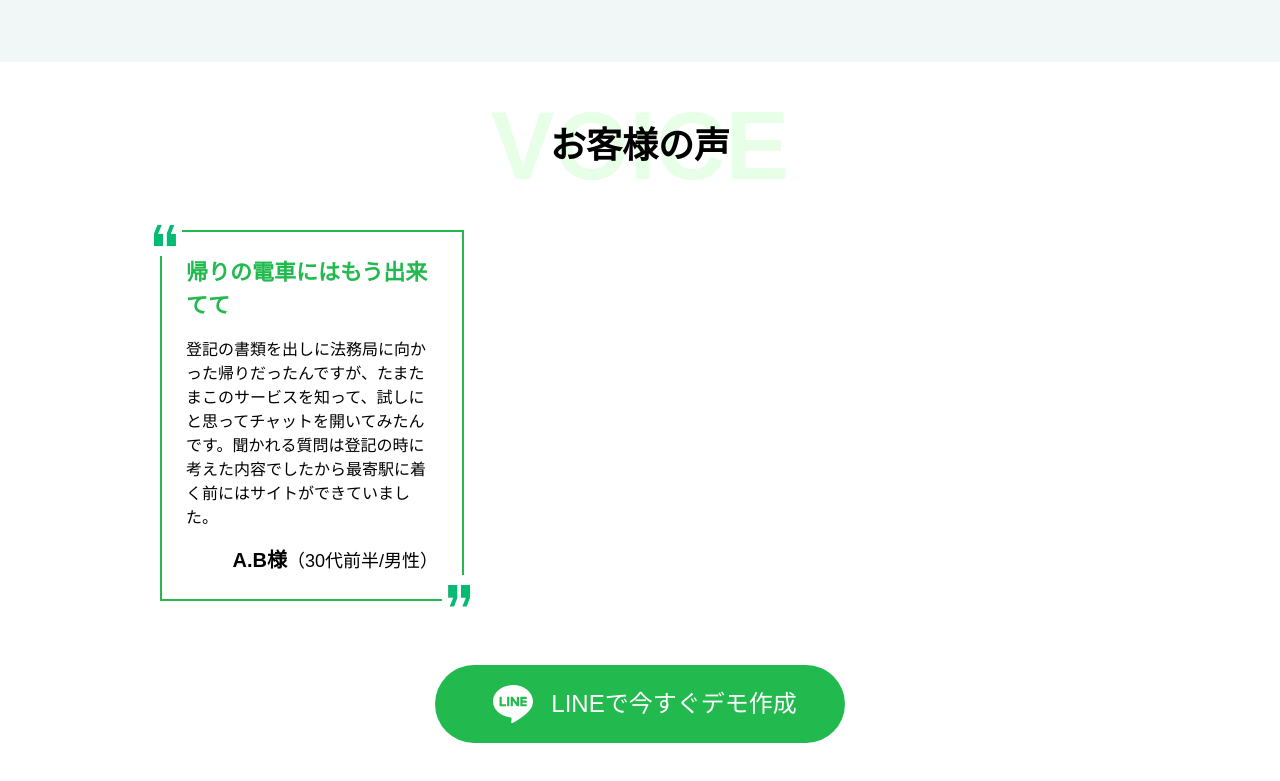
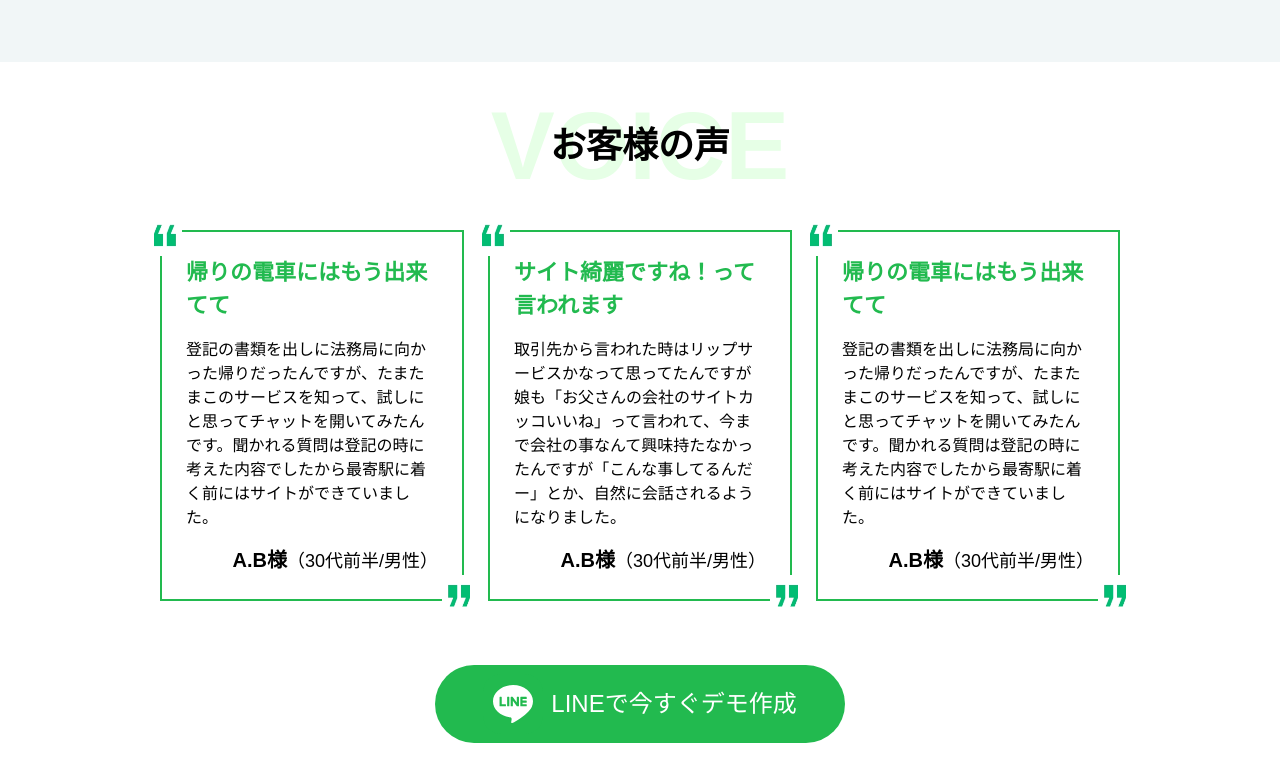
Before and after one commit to zulqarnain1231/min, a Next.js app: page / in a window 1280 px wide. Shown: the part 4156-4937 px from the top of the page. Built offline with nearby package versions, Linux system fonts and the light colour scheme; a web font is replaced by a local one.

Commit message:
finished voice section

```diff
--- a/components/Home/Voice/Voice.tsx
+++ b/components/Home/Voice/Voice.tsx
@@ -3,8 +3,32 @@ import SectionTitle from "@/components/Shared/Typography/SectionTitle";
 import ComponentWrapper from "@/components/Shared/Wrappers/ComponentWrapper";
 import * as Icons from "../../../constants/Svg/Icons";
 import Image from "next/image";
+import VoiceCard from "./VoiceCard";
 
 const Voice = () => {
+  const voices = [
+    {
+      name: "A.B様",
+      age: "（30代前半/男性）",
+      title: "帰りの電車にはもう出来てて",
+      detail:
+        "登記の書類を出しに法務局に向かった帰りだったんですが、たまたまこのサービスを知って、試しにと思ってチャットを開いてみたんです。聞かれる質問は登記の時に考えた内容でしたから最寄駅に着く前にはサイトができていました。",
+    },
+    {
+      name: "A.B様",
+      age: "（30代前半/男性）",
+      title: "サイト綺麗ですね！って言われます",
+      detail:
+        "取引先から言われた時はリップサービスかなって思ってたんですが娘も「お父さんの会社のサイトカッコいいね」って言われて、今まで会社の事なんて興味持たなかったんですが「こんな事してるんだー」とか、自然に会話されるようになりました。",
+    },
+    {
+      name: "A.B様",
+      age: "（30代前半/男性）",
+      title: "帰りの電車にはもう出来てて",
+      detail:
+        "登記の書類を出しに法務局に向かった帰りだったんですが、たまたまこのサービスを知って、試しにと思ってチャットを開いてみたんです。聞かれる質問は登記の時に考えた内容でしたから最寄駅に着く前にはサイトができていました。",
+    },
+  ];
   return (
     <ComponentWrapper id="voice" style="lg:py-16 py-10">
       <div className="w-full flex flex-col items-center justify-start sm:gap-16 gap-10 ">
@@ -14,44 +38,16 @@ const Voice = () => {
           englishStyle="text-[#E6FFE6]"
           japneseStyle="text-black-main"
         />
-        <div className="lg:w-[90%] xl:w-[80%] w-full grid md:grid-cols-3 gap-6">
-          <div className="w-full h-full flex flex-col items-start justify-start gap-4 border-2 border-brand-main bg-white-main relative sm:p-6 p-4">
-            <p className="text-brand-main text-left text-[22px] font-semibold">
-              帰りの電車にはもう出来てて
-            </p>
-            <p className="text-left text-black-main text-base font-medium">
-              登記の書類を出しに法務局に向かった帰りだったんですが、たまたまこのサービスを知って、試しにと思ってチャットを開いてみたんです。聞かれる質問は登記の時に考えた内容でしたから最寄駅に着く前にはサイトができていました。
-            </p>
-            <div className="w-full flex items-center justify-end">
-              <p className="text-black-main text-left text-lg font-medium">
-                <span className="text-[20px] font-semibold">A.B様</span>
-                （30代前半/男性）
-              </p>
-            </div>
-            {/* top comma */}
-            <div className="absolute -top-2 -left-2">
-              <div className="relative h-[32px] w-[28px]">
-                <Image
-                  src={"/Assets/Voice/leftcomma.jpg"}
-                  className="w-full h-full object-fill pointer-events-none"
-                  alt=""
-                  fill
-                />
-              </div>
-            </div>
-
-            {/* bottom comma */}
-            <div className="absolute -bottom-2 -right-2">
-              <div className="relative h-[32px] w-[28px]">
-                <Image
-                  src={"/Assets/Voice/rightcomma.jpg"}
-                  className="w-full h-full object-fill pointer-events-none"
-                  alt=""
-                  fill
-                />
-              </div>
-            </div>
-          </div>
+        <div className="lg:w-[90%] xl:w-[80%] w-full grid md:grid-cols-3 md:gap-6 gap-8">
+          {voices.map((item: any, index: number) => (
+            <VoiceCard
+              key={index}
+              name={item.name}
+              age={item.age}
+              title={item.title}
+              detail={item.detail}
+            />
+          ))}
         </div>
         <button className="h-[78px] sm:w-[410px] w-full flex items-center justify-center gap-2 bg-brand-main rounded-[100px] text-white-main sm:text-2xl text-xl font-normal">
           <Icons.LineIcon ClassName="h-[60px] w-[60px]" fill="" stroke="" />
```
